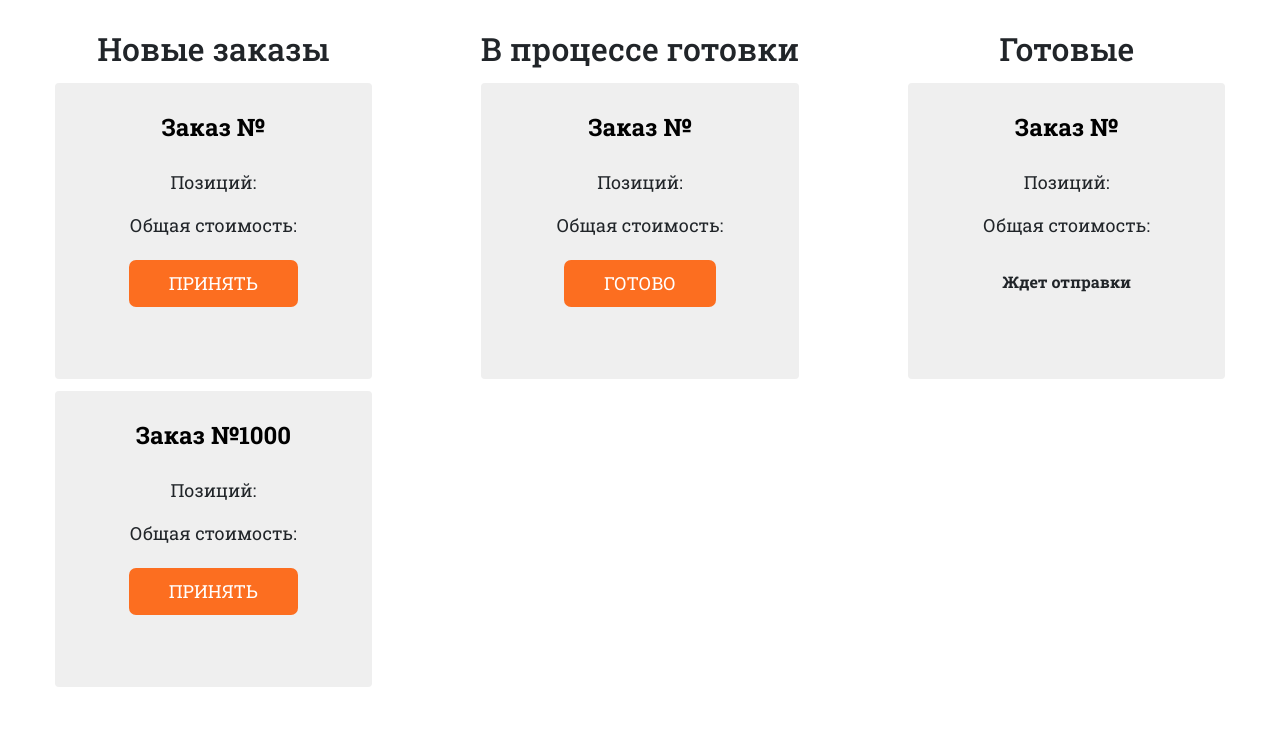
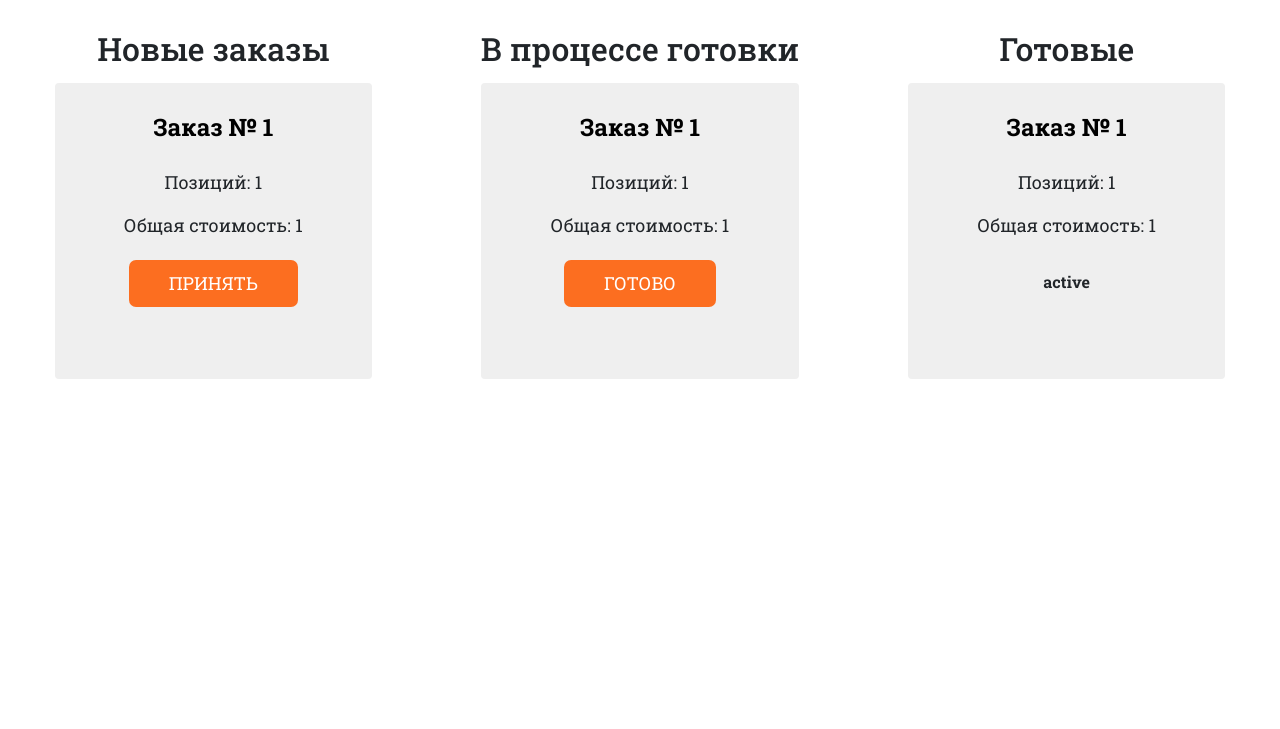
Before and after one commit to qodize/Kalachev_delivery, a Flask app: template templates/cook_orders.html in a window 1280 px wide. Shown: the part 71-800 px from the top of the page. Run offline with Flask 2, Linux system fonts and the light colour scheme; the template is opened without the code that fills it: most values are stand-ins (such as "Sample title", 1, 10 or a date in 2020); parts of the project's set-up code (start-up, migrations or seed data) failed here and were passed over; some libraries are stand-ins or nearby versions.

Commit message:
bagfix, added cook backend

```diff
--- a/clients_bp.py
+++ b/clients_bp.py
@@ -100,6 +100,7 @@ def basket():
     user = session.query(User).filter(User.id == current_user.id).first()
     basket = session.query(Order).filter(Order.client_id == user.id, Order.status == 0).first()
     basket.update_total_cost()
+    session.commit()
     if request.method == 'POST':
         req_form = dict(request.form)
         if req_form['act'] == 'up':
--- a/templates/cook_orders.html
+++ b/templates/cook_orders.html
@@ -7,138 +7,94 @@
     <div class="col-md-4">
         <h2 class="orders-head text-center">Новые заказы</h2>
         <div class="card-columns" style="column-count: 1;">
+            {% for order in new_orders %}
             <div class="card order-card" style="width: 80%">
                 <div class="card-body text-center">
-                    <h4 class="card-title"><a href="#showOrder" data-toggle="modal">Заказ №</a></h4>
-                    <p>Позиций: </p>
-                    <p>Общая стоимость: </p>
+                    <h4 class="card-title"><a href="#showOrder{{ order.id }}" data-toggle="modal">Заказ № {{ order.id }}</a></h4>
+                    <p>Позиций: {{ order.positions.__len__() }}</p>
+                    <p>Общая стоимость: {{ order.total_cost }}</p>
                     <div class="text-center">
                         <form action="" method="post">
-                            <input hidden name="product_id" value="">
-                            <button class="card-order-btn" type="submit" name="act" value="to cart">ПРИНЯТЬ</button>
+                            <input hidden name="order_id" value="{{ order.id }}">
+                            <button class="card-order-btn" type="submit" name="act" value="accept order">ПРИНЯТЬ</button>
                         </form>
                     </div>
                 </div>
             </div>
-            <div class="card order-card" style="width: 80%">
-                <div class="card-body text-center">
-                    <h4 class="card-title"><a href="#showOrder" data-toggle="modal">Заказ №1000</a></h4>
-                    <p>Позиций: </p>
-                    <p>Общая стоимость: </p>
-                    <div class="text-center">
-                        <form action="" method="post">
-                            <input hidden name="product_id" value="">
-                            <button class="card-order-btn" type="submit" name="act" value="to cart">ПРИНЯТЬ</button>
-                        </form>
-                    </div>
-                </div>
-            </div>
+            {% endfor %}
         </div>
     </div>
     <div class="col-md-4">
         <h2 class="orders-head text-center">В процессе готовки</h2>
         <div class="card-columns" style="column-count: 1;">
+            {% for order in cooking_orders %}
             <div class="card order-card" style="width: 80%">
                 <div class="card-body text-center">
-                    <h4 class="card-title"><a href="#showOrder" data-toggle="modal">Заказ №</a></h4>
-                    <p>Позиций: </p>
-                    <p>Общая стоимость: </p>
-
+                    <h4 class="card-title"><a href="#showOrder{{ order.id }}" data-toggle="modal">Заказ № {{ order.id }}</a></h4>
+                    <p>Позиций: {{ order.positions.__len__() }}</p>
+                    <p>Общая стоимость: {{ order.total_cost }}</p>
                     <div class="text-center">
                         <form action="" method="post">
-                            <input hidden name="product_id" value="">
-                            <button class="card-order-btn" type="submit" name="act" value="to cart">ГОТОВО</button>
+                            <input hidden name="order_id" value="{{ order.id }}">
+                            <button class="card-order-btn" type="submit" name="act" value="order done">ГОТОВО</button>
                         </form>
                     </div>
                 </div>
             </div>
+            {% endfor %}
         </div>
     </div>
     <div class="col-md-4">
         <h2 class="orders-head text-center">Готовые</h2>
         <div class="card-columns" style="column-count: 1;">
+            {% for order in done_orders %}
             <div class="card order-card" style="width: 80%">
-
                 <div class="card-body text-center">
-                    <h4 class="card-title"><a href="#showOrder" data-toggle="modal">Заказ №</a></h4>
-                    <p>Позиций: </p>
-                    <p>Общая стоимость: </p>
-                    <span>Ждет отправки</span>
+                    <h4 class="card-title"><a href="#showOrder{{ order.id }}" data-toggle="modal">Заказ № {{ order.id }}</a></h4>
+                    <p>Позиций: {{ order.positions.__len__() }}</p>
+                    <p>Общая стоимость: {{ order.total_cost }}</p>
+                    <span>{{ order.statuses[order.status] }}</span>
+                </div>
+            </div>
+            {% endfor %}
         </div>
     </div>
     </div>
 </div>
-    </div>
-</div>
-
-<!-- HTML-код модального окна (просмотр заказа) -->
-    <div id="showOrder" class="modal fade" tabindex="-1">
+{# модальные окна для новых заказов #}
+    {% for ls in [new_orders, cooking_orders, done_orders] %}
+    {% for order in ls %}
+    <div id="showOrder{{ order.id }}" class="modal fade" tabindex="-1">
         <div class="modal-dialog modal-dialog-centered modal-lg">
             <div class="modal-content order-modal">
                 <div class="modal-header">
-                        <h3 class="modal-title" style="padding-left: 300px;">Заказ №</h3>
+                    <h3 class="modal-title" style="padding-left: 300px;">Заказ № {{ order.id }}</h3>
                     <button type="button" class="close" data-dismiss="modal">×</button>
                 </div>
                 <div class="modal-body order-modal-body">
-                <!--{# for position in basket.positions #}-->
+                    {% for position in order.positions %}
                         <div class="container-fluid offer-container">
                             <div class="row dish-info">
                                 <div class="col-2 photo-dish">
-                                    <img class="card-img-top" src="../static/img/zakIardbo_Q.jpg{#  position.product.back_name #}" alt="Card image cap">
+                                    <img class="card-img-top" src="../static/img/{{  position.product.back_name }}" alt="Card image cap">
                                 </div>
                                 <div class="col-5 description-dish">
-                                    <span>Название{# position.product.front_name #}</span>
-                                    <p>Описание: {# position.product.describtion #}</p>
+                                    <span>{{ position.product.front_name }}</span>
+                                    <p>{{ position.product.describtion }}</p>
                                 </div>
                                 <div class="col-3 counter-value">
-                                    <span>Кол-во</span>
-                                    <input disabled type="number" min="0" max="100" value="{# position.count #}3" readonly class="count-val">
+                                    <span>{{ position.count }} шт.</span>
                                 </div>
                                 <div class="col-2 curr-price-item">
-                                    <p> Цена {# position.point_cost #}</p>
+                                    <p>{{ position.point_cost }} р.</p>
                                 </div>
                             </div>
                         </div>
-                        <div class="container-fluid offer-container">
-                            <div class="row dish-info">
-                                <div class="col-2 photo-dish">
-                                    <img class="card-img-top" src="../static/img/zakIardbo_Q.jpg{#  position.product.back_name #}" alt="Card image cap">
-                                </div>
-                                <div class="col-5 description-dish">
-                                    <span>Название{# position.product.front_name #}</span>
-                                    <p>Описание: {# position.product.describtion #}</p>
-                                </div>
-                                <div class="col-3 counter-value">
-                                    <span>Кол-во</span>
-                                    <input disabled type="number" min="0" max="100" value="{# position.count #}3" readonly class="count-val">
-                                </div>
-                                <div class="col-2 curr-price-item">
-                                    <p> Цена {# position.point_cost #}</p>
+                    {% endfor %}
                 </div>
             </div>
         </div>
-                    <div class="container-fluid offer-container">
-                            <div class="row dish-info">
-                                <div class="col-2 photo-dish">
-                                    <img class="card-img-top" src="../static/img/zakIardbo_Q.jpg{#  position.product.back_name #}" alt="Card image cap">
     </div>
-                                <div class="col-5 description-dish">
-                                    <span>Название{# position.product.front_name #}</span>
-                                    <p>Описание: {# position.product.describtion #}</p>
-                                </div>
-                                <div class="col-3 counter-value">
-                                    <span>Кол-во</span>
-                                    <input disabled type="number" min="0" max="100" value="{# position.count #}3" readonly class="count-val">
-                                </div>
-                                <div class="col-2 curr-price-item">
-                                    <p> Цена {# position.point_cost #}</p>
-                                </div>
-                            </div>
-                        </div>
-
-                 {# endfor #}
-                </div>
-                </div> </div> </div>
-
-
+    {% endfor %}
+    {% endfor %}
 {% endblock %}
```
Also changed, not shown: cooks_bp.py (+27 -2 lines), main.py (+22 -0 lines), db/PizzaMan_db.db (deleted). Lines whose indentation alone changed are shown as unchanged.
